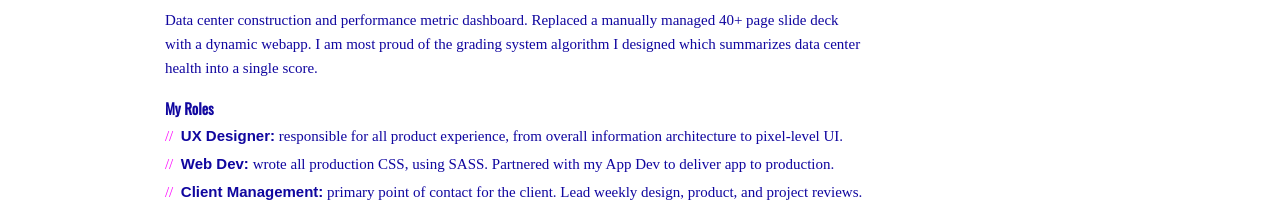
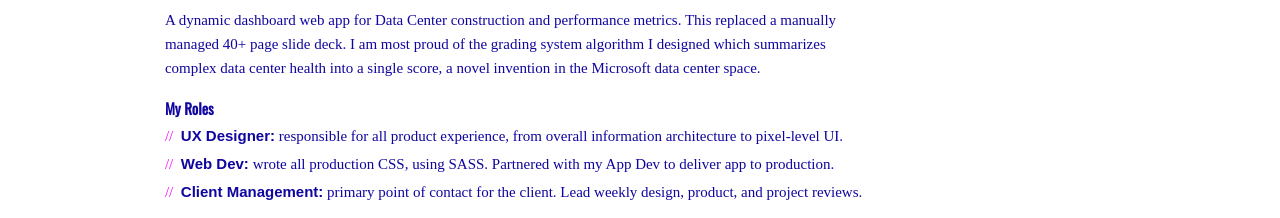
Before and after one commit to zbedell/zacbedell_com2017, a website: page work.html in a window 1280 px wide. Shown: the part 813-1031 px from the top of the page. Drawn offline with nearby package versions, Linux system fonts and the light colour scheme; a web font is replaced by a local one.

Commit message:
Product Designer resume

```diff
--- a/work.html
+++ b/work.html
@@ -92,7 +92,7 @@
                   <h3>Data Center Dashboard</h3>
                   <h2>MICROSOFT (Contract)</h2>
                   <p>
-                    Data center construction and performance metric dashboard. Replaced a manually managed 40+ page slide deck with a dynamic webapp. I am most proud of the grading system algorithm I designed which summarizes data center health into a single score.
+                    A dynamic dashboard web app for Data Center construction and performance metrics. This replaced a manually managed 40+ page slide deck. I am most proud of the grading system algorithm I designed which summarizes complex data center health into a single score, a novel invention in the Microsoft data center space.
                   </p>
                   <p>
                     <h5>My Roles</h5>
```
Also changed, not shown: index.html (+1 -1 lines), 2 other files.
